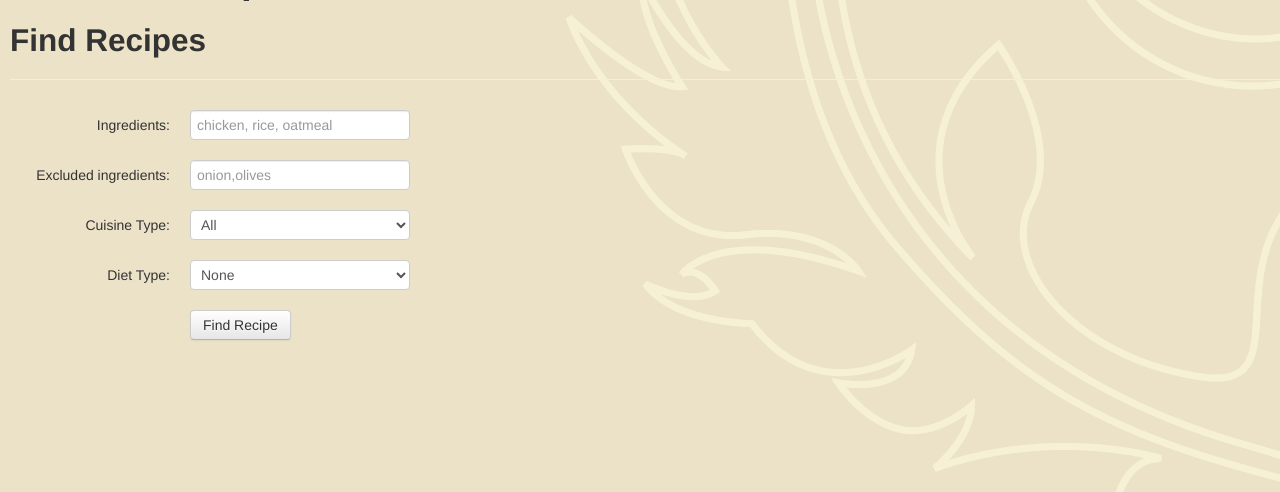
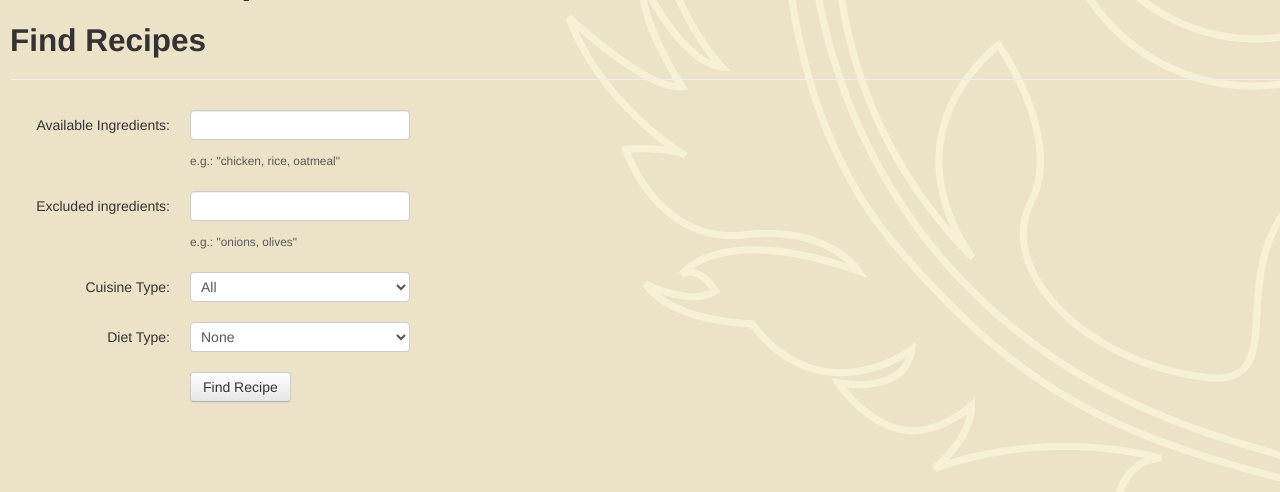
Before and after one commit to tsaxton/MakeMeRecipe, a PHP site: page / in a window 1280 px wide. Shown: the part 50-542 px from the top of the page. Run offline with PHP 8.4, Linux system fonts and the light colour scheme; some libraries are stand-ins or nearby versions.

Commit message:
Speed up, CSS changes

```diff
--- a/modules/loadResult.php
+++ b/modules/loadResult.php
@@ -1,5 +1,5 @@
 
-<form class="form-horizontal" action="/" method="GET">
+<form class="form-horizontal" action="" method="GET">
     <div class="control-group">
     <label class="control-label" for="inputTime">Total Time:</label>
     <div class="controls">
--- a/modules/yummly.php
+++ b/modules/yummly.php
@@ -15,7 +15,7 @@ function search($query, $time, $cuisine,$excluded,$diet,$minServings, $maxServin
 	    $query_url .= '&excludedIngredient[]='.urlencode($food);
 	}
     }
-    $query_url .= '&maxResult=50&maxTotalTimeInSeconds=100000';
+    $query_url .= '&maxResult=25&maxTotalTimeInSeconds=100000';
     $results = file_get_contents($query_url);
     $data = json_decode($results,1);
 
--- a/pages/search.php
+++ b/pages/search.php
@@ -3,9 +3,10 @@
 <form class="form-horizontal" action="" method="GET">
     <input type="hidden" name="page" value="SearchResult">
     <div class="control-group">
-	<label class="control-label" for="inputIngredients">Ingredients:</label>
+	<label class="control-label" for="inputIngredients">Available Ingredients:</label>
 	<div class="controls">
-	    <input type="text" id="inputIngredients" name="ingredients" placeholder="chicken, rice, oatmeal">
+	    <input type="text" id="inputIngredients" name="ingredients">
+	    <span class="help-block"><small>e.g.: "chicken, rice, oatmeal"</small></span>
 	</div>
     </div>
     <input class="span2" id="inputTime" name="maxTotalTimeInSeconds" type="hidden" placeholder="60">
@@ -22,7 +23,8 @@
     <div class="control-group">
 	<label class="control-label" for="excludedIngredient">Excluded ingredients:</label>
 	<div class="controls">
-	    <input type="text" id="excludedIngredient" name="excludedIngredient" placeholder="onion,olives">
+	    <input type="text" id="excludedIngredient" name="excludedIngredient">
+	    <span class="help-block"><small>e.g.: "onions, olives"</small></span>
 	</div>
     </div>
 
```
Also changed, not shown: pages/SearchResult.php (+3 -4 lines), css/main.css (line endings or trailing spaces), img/waiting.gif (added).
